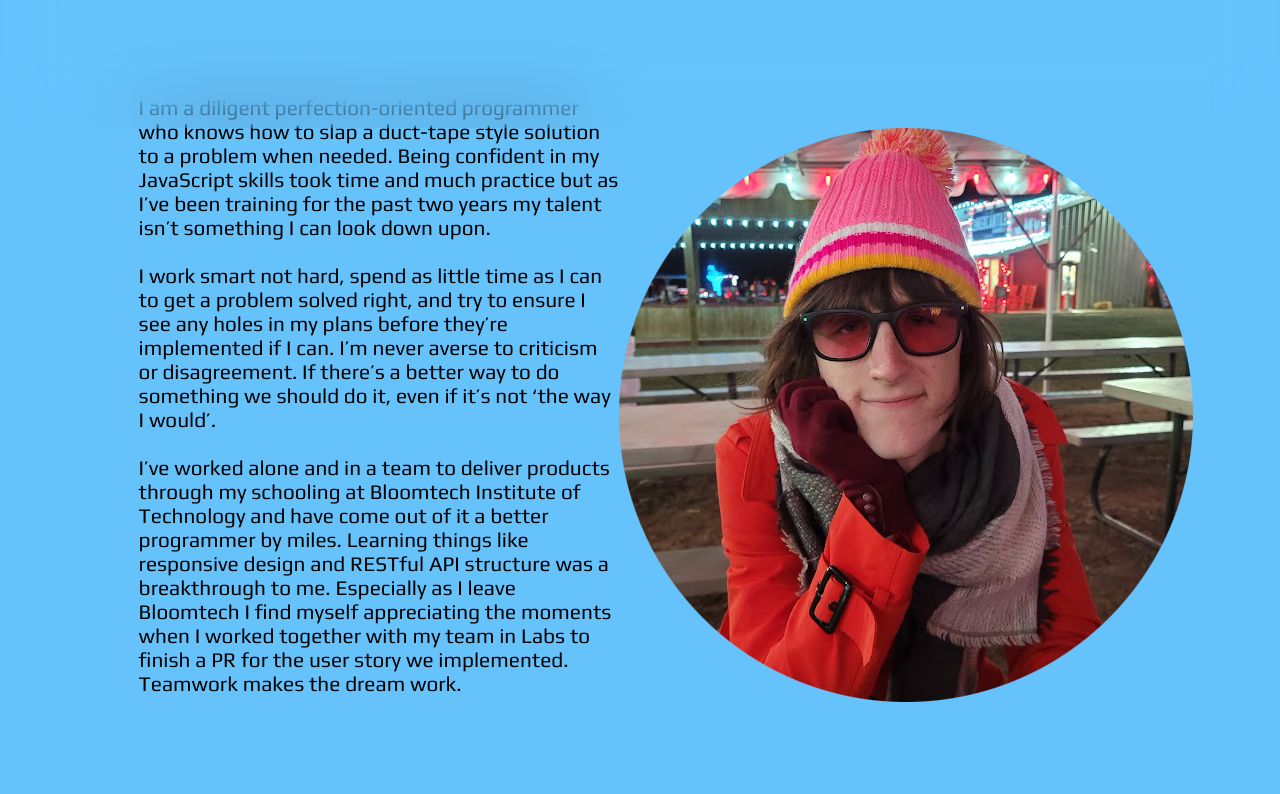
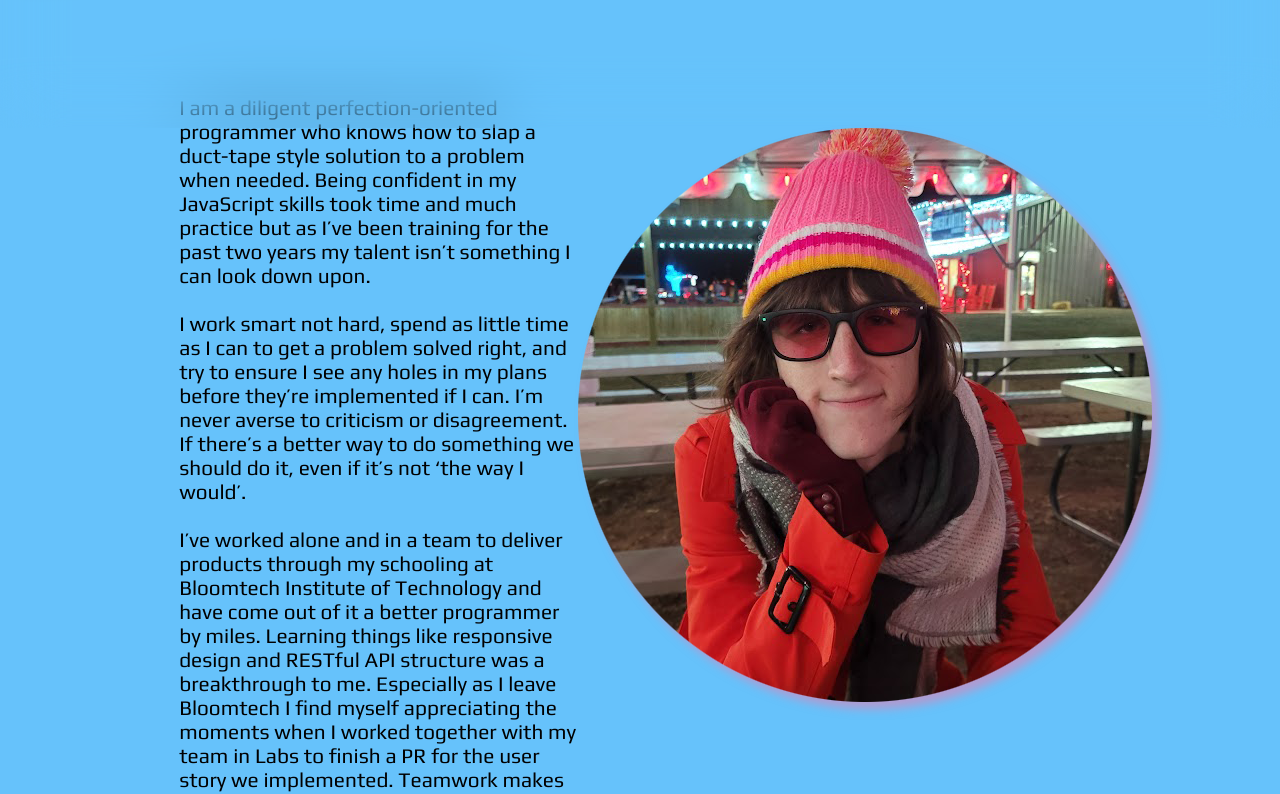
Before and after one commit to esmodea/MyPortfolio, a React (Create React App) app in the folder portfolio-fe/: page /about in a window 1280 px wide. Shown: the part 2200-2994 px from the top of the page. Built offline with nearby package versions, Linux system fonts and the light colour scheme.

Commit message:
Added stylings and formatted SelfDesc.js to display properly

```diff
--- a/portfolio-fe/src/features/components/AboutPage/aboutPage.css
+++ b/portfolio-fe/src/features/components/AboutPage/aboutPage.css
@@ -87,6 +87,13 @@
 
 .about-content{
     display: flex;
+    justify-content: space-between;
+    align-items: start;
+    width: 80vw;
+}
+
+.about-content > img{
+    filter: drop-shadow(7px 7px 5px rgb(251 116 166 / 0.5));
 }
 
 @keyframes leave {
```
